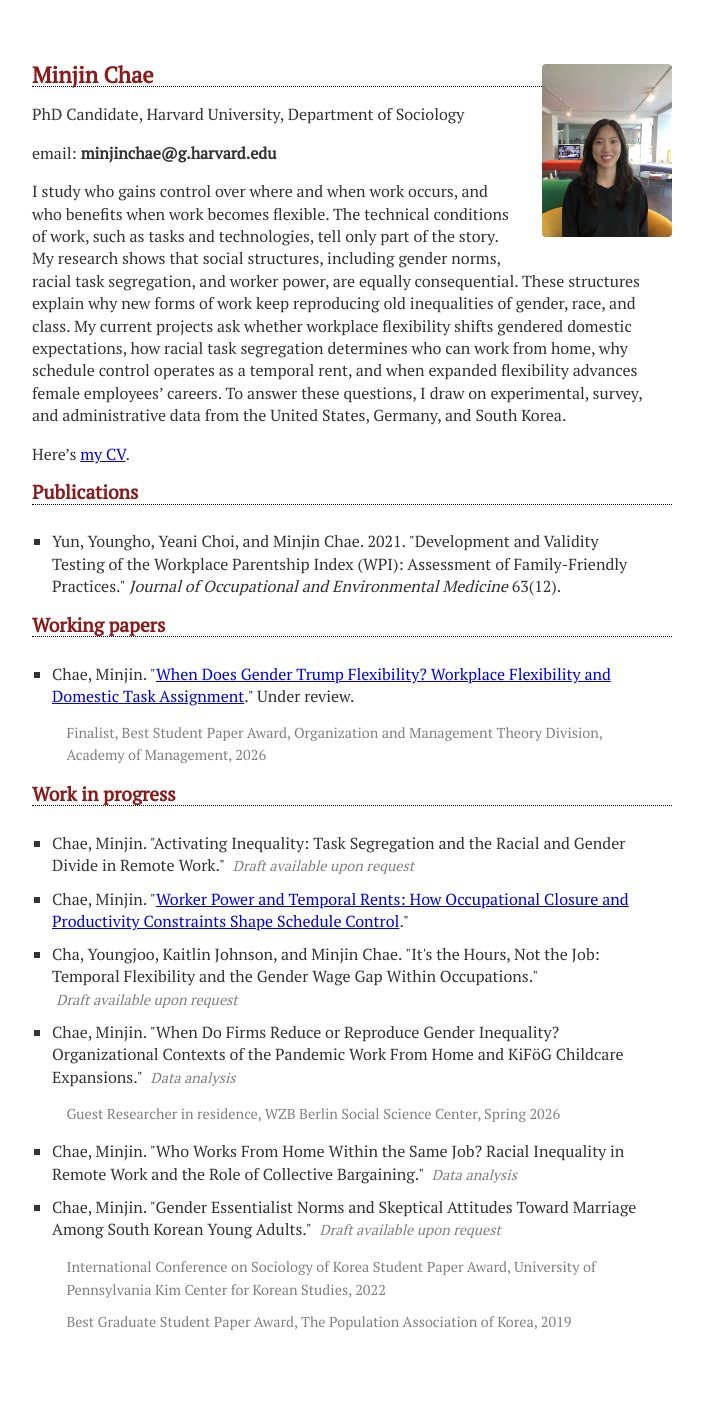
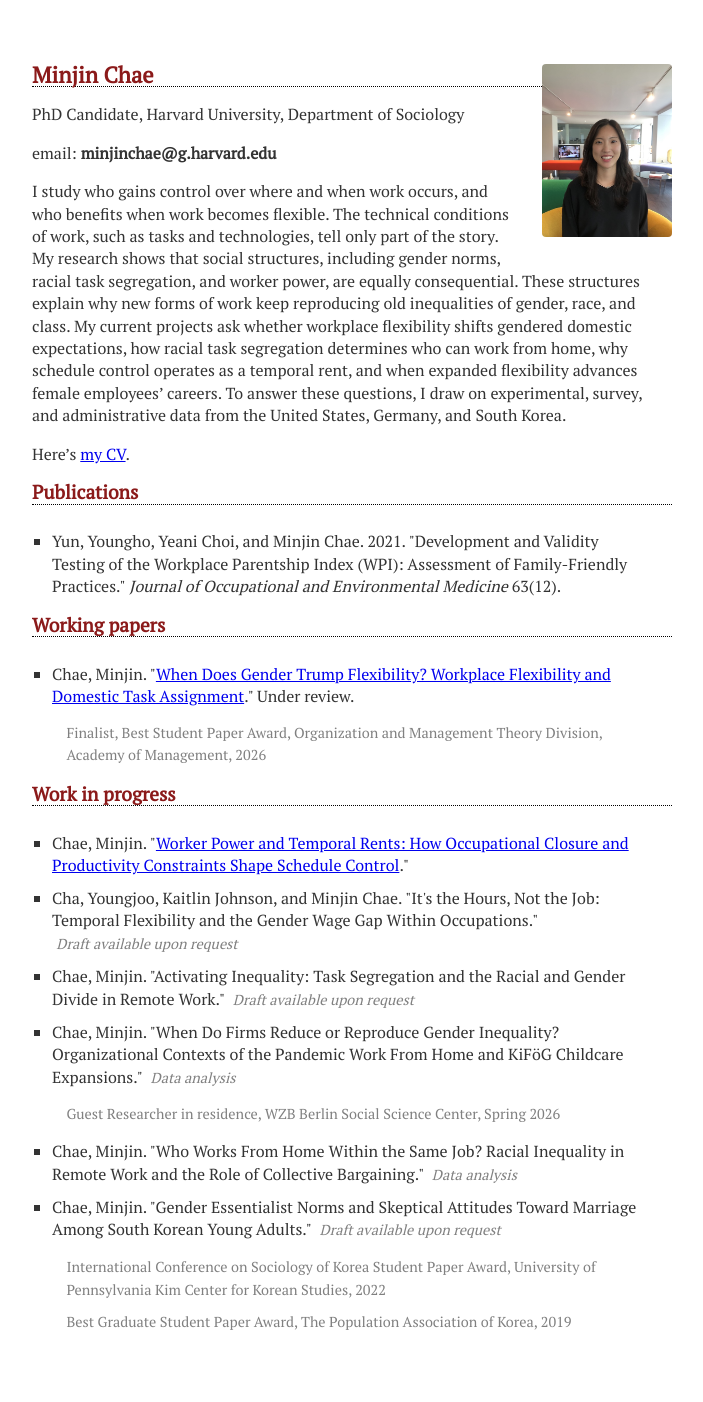
Before and after one commit to chaeminjin/chaeminjin.github.io, a Jekyll site: the page built from index.md, in a window 1280 px wide. Shown: the whole page, without its empty margins (288-991 px from the left). Built offline with Jekyll 4.4.1, drawn with Linux system fonts in a browser that asks for light colours.

Commit message:
Move Activating Inequality below the Cha wage gap paper on the site
Website-only reorder of Work in progress. The CVs keep their existing
order by request.

Co-Authored-By: Claude Opus 5 <noreply@anthropic.com>

```diff
--- a/index.md
+++ b/index.md
@@ -36,9 +36,9 @@ Here's [my CV](Chae_CV.pdf).
 ## Work in progress
 
 <ul class="publications">
-  <li>Chae, Minjin. "Activating Inequality: Task Segregation and the Racial and Gender Divide in Remote Work." <span class="status">Draft available upon request</span></li>
   <li>Chae, Minjin. "<a href="papers/Chae_Schedule_Control.pdf">Worker Power and Temporal Rents: How Occupational Closure and Productivity Constraints Shape Schedule Control</a>."</li>
   <li>Cha, Youngjoo, Kaitlin Johnson, and Minjin Chae. "It's the Hours, Not the Job: Temporal Flexibility and the Gender Wage Gap Within Occupations." <span class="status">Draft available upon request</span></li>
+  <li>Chae, Minjin. "Activating Inequality: Task Segregation and the Racial and Gender Divide in Remote Work." <span class="status">Draft available upon request</span></li>
   <li>Chae, Minjin. "When Do Firms Reduce or Reproduce Gender Inequality? Organizational Contexts of the Pandemic Work From Home and KiF&ouml;G Childcare Expansions." <span class="status">Data analysis</span>
     <ul class="award">
       <li>Guest Researcher in residence, WZB Berlin Social Science Center, Spring 2026</li>
```
